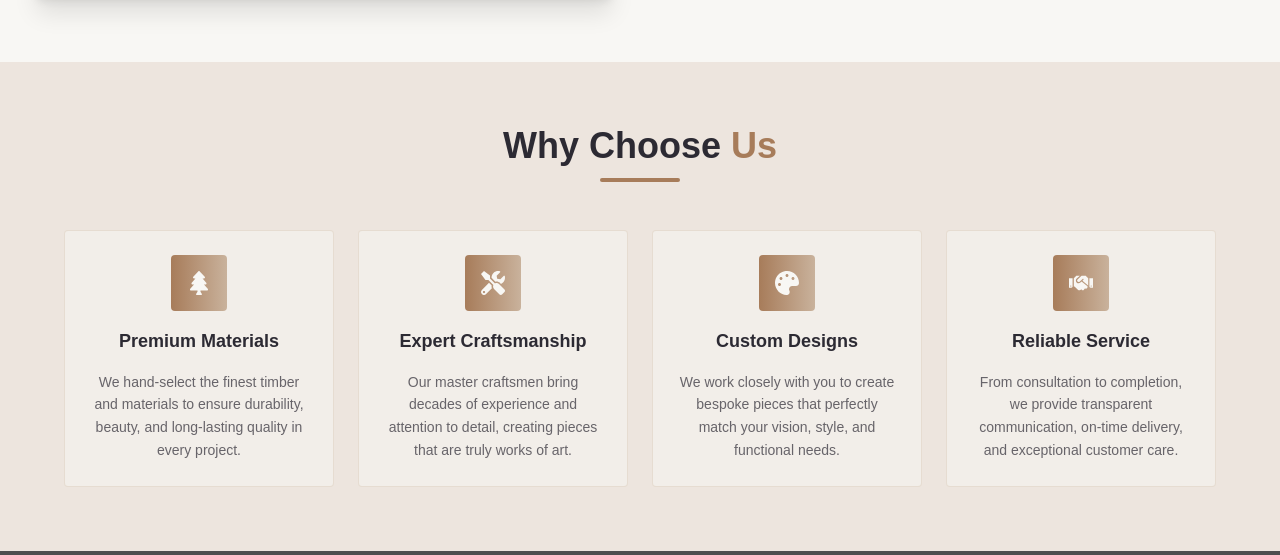
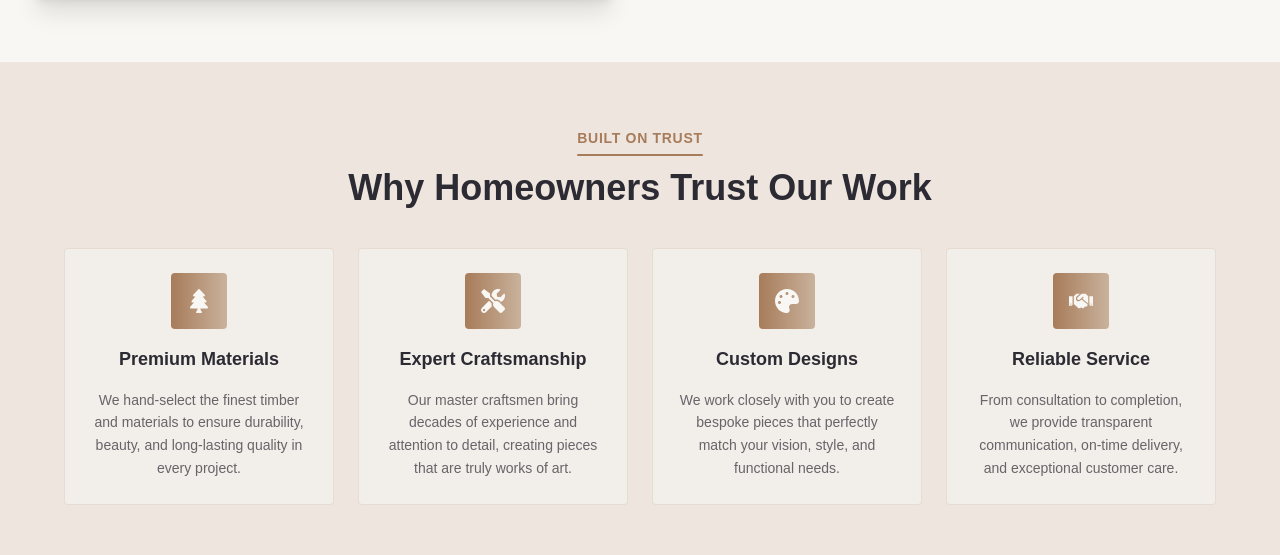
Before and after one commit to dev-nirob1/manacop-wood-work-interior, a Next.js app: page / in a window 1280 px wide. Shown: the part 1612-2167 px from the top of the page. Built offline with nearby package versions, Linux system fonts and the light colour scheme; grey boxes are pictures that could not be loaded.

Commit message:
section header update why choose us section

```diff
--- a/src/app/components/front/WhyChooseUs.jsx
+++ b/src/app/components/front/WhyChooseUs.jsx
@@ -1,42 +1,47 @@
 import { FaTree, FaTools, FaPalette, FaHandshake } from "react-icons/fa";
+import SectionHeader from "../common/SectionHeader";
 
 const WhyChooseUs = () => {
   const features = [
     {
       icon: FaTree,
       title: "Premium Materials",
-      description: "We hand-select the finest timber and materials to ensure durability, beauty, and long-lasting quality in every project.",
+      description:
+        "We hand-select the finest timber and materials to ensure durability, beauty, and long-lasting quality in every project.",
     },
     {
       icon: FaTools,
       title: "Expert Craftsmanship",
-      description: "Our master craftsmen bring decades of experience and attention to detail, creating pieces that are truly works of art.",
+      description:
+        "Our master craftsmen bring decades of experience and attention to detail, creating pieces that are truly works of art.",
     },
     {
       icon: FaPalette,
       title: "Custom Designs",
-      description: "We work closely with you to create bespoke pieces that perfectly match your vision, style, and functional needs.",
+      description:
+        "We work closely with you to create bespoke pieces that perfectly match your vision, style, and functional needs.",
     },
     {
       icon: FaHandshake,
       title: "Reliable Service",
-      description: "From consultation to completion, we provide transparent communication, on-time delivery, and exceptional customer care.",
+      description:
+        "From consultation to completion, we provide transparent communication, on-time delivery, and exceptional customer care.",
     },
   ];
 
   return (
     <section className="w-full bg-primary/20 py-16 px-4 sm:px-6 lg:px-16">
-      <div className="max-w-7xl mx-auto flex flex-col items-center gap-12">
+      <div className="max-w-7xl mx-auto">
         {/* Section Header */}
-        <div className="text-center">
-          <h2 className="text-3xl sm:text-4xl font-bold text-dark">
-            Why Choose <span className="text-primary">Us</span>
-          </h2>
-          <div className="w-20 h-1 bg-primary mx-auto mt-3 rounded-full"></div>
-        </div>
+        <SectionHeader
+          title="Why Homeowners Trust Our Work"
+          subtitle="Built On Trust"
+          textAlign="center"
+          className="mb-10"
+        />
 
         {/* Cards Grid - 4 columns */}
-        <div className="grid grid-cols-1 sm:grid-cols-2 lg:grid-cols-4 gap-6 w-full">
+        <div className="grid sm:grid-cols-2 lg:grid-cols-4 gap-6 w-full">
           {features.map((feature, index) => {
             const Icon = feature.icon;
             return (
@@ -44,10 +49,12 @@ const WhyChooseUs = () => {
                 key={index}
                 className="flex flex-col items-center text-center gap-4 p-6 rounded-sm border border-secondary/30 bg-white/50 hover:bg-white transition-all duration-300 hover:shadow-lg hover:-translate-y-1"
               >
-                <div className="w-14 h-14 flex items-center justify-center rounded-sm bg-gradient-to-r from-primary to-secondary text-white text-2xl">
+                <div className="w-14 h-14 flex items-center justify-center rounded-sm bg-linear-to-r from-primary to-secondary text-white text-2xl">
                   <Icon />
                 </div>
-                <h3 className="text-lg font-semibold text-dark">{feature.title}</h3>
+                <h3 className="text-lg font-semibold text-dark">
+                  {feature.title}
+                </h3>
                 <p className="text-dark/70 text-sm leading-relaxed">
                   {feature.description}
                 </p>
```
